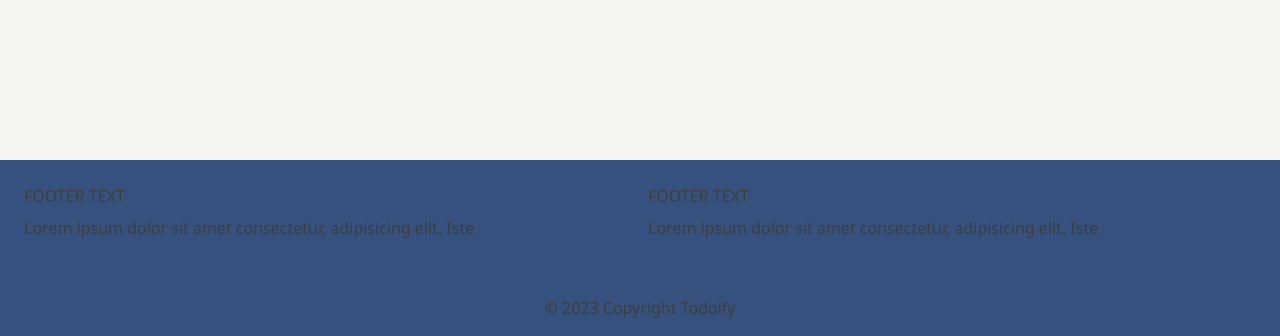
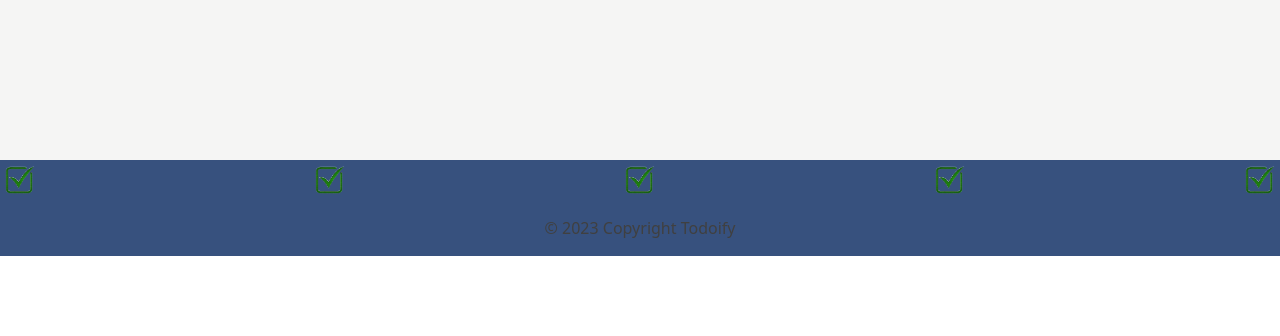
Before and after one commit to CroniX-Business/Todo-Web-App, a website: page src/html/index.html in a window 1280 px wide. Shown: the part 1344-1680 px from the top of the page. After the commit the page ends 1600 px from the top, so only its background shows below. Drawn offline with Linux system fonts and the light colour scheme.

Commit message:
Updated design

```diff
--- a/src/html/index.html
+++ b/src/html/index.html
@@ -20,6 +20,7 @@
                     <span class="self-center text-2xl font-semibold whitespace-nowrap dark:text-white">Todoify</span>
                 </a>
                 <div class="flex md:order-2">
+                    <span class="self-center text-sm font-medium whitespace-nowrap md:mr-6 mr-3 dark:text-white text-gray-900 hover:bg-gray-100 md:hover:bg-transparent md:hover:text-blue-700 md:p-0 md:dark:hover:text-blue-500 dark:hover:bg-gray-700 dark:hover:text-white md:dark:hover:bg-transparent dark:border-gray-700"><a href="signIn.html">Sign In</a></span>
                     <button type="button" class="text-white bg-blue-700 hover:bg-blue-800 focus:ring-4 focus:outline-none focus:ring-blue-300 font-medium rounded-lg text-sm px-4 py-2 text-center mr-3 md:mr-0 dark:bg-blue-600 dark:hover:bg-blue-700 dark:focus:ring-blue-800"><a href="signUp.html">Get Started</a></button>
                     <button data-collapse-toggle="navbar-sticky" type="button" class="inline-flex items-center p-2 w-10 h-10 justify-center text-sm text-gray-500 rounded-lg md:hidden hover:bg-gray-100 focus:outline-none focus:ring-2 focus:ring-gray-200 dark:text-gray-400 dark:hover:bg-gray-700 dark:focus:ring-gray-600" aria-controls="navbar-sticky" aria-expanded="false">
                         <span class="sr-only">Open main menu</span>
@@ -44,20 +45,20 @@
             </div>
         </nav>
 
-        <section id="hero" class="flex items-center mt-16">
+        <section id="hero" class="flex items-center mt-16 bg-gradient-to-r from-blue-700 to-blue-800 md:from-green-700 md:to-green-800 lg:from-pink-700 lg:to-pink-800"">
             <div class="container mx-auto">
-                <div class="flex lg:flex-row items-center lg:items-start justify-between">
+                <div class="flex flex-col lg:flex-row items-center lg:items-start justify-between">
                     <div class="lg:w-1/2 lg:order-1 lg:pl-4 flex flex-col items-center lg:items-start" data-aos="fade-up" data-aos-delay="200">
                         <h1 class="text-3xl lg:text-5xl font-bold">Welcome to SpyPorter Online</h1>
                         <h2 class="text-xl lg:text-2xl">Play Spyporter online</h2>
+                        <button type="button" class="text-white bg-blue-700 hover:bg-blue-800 focus:ring-4 focus:outline-none focus:ring-blue-300 font-medium rounded-lg text-lg px-16 py-4 text-center mr-3 md:mr-0 dark:bg-blue-600 dark:hover:bg-blue-700 dark:focus:ring-blue-800"><a href="signUp.html">Get Started</a></button>
                     </div>
-                    <div class="lg:w-1/2 lg:order-2 flex items-center justify-center" data-aos="zoom-in" data-aos-delay="200">
+                    <div class="lg:w-1/2 lg:order-2 lg:flex items-center justify-center" data-aos="zoom-in" data-aos-delay="200">
                         <img src="../../assets/img/Todoify.png" class="lg:w-full md:w-2/3 sm:w-1/2 animated" alt="">
                     </div>
                 </div>
             </div>
         </section>
-
 
         <section id="About" class="flex items-center bg-stone-100 xl:h-screen font-poppins dark:bg-gray-800 ">
             <div class="justify-center flex-1 max-w-6xl py-4 mx-auto lg:py-6 md:px-6">
@@ -100,24 +101,23 @@
         </section>
 
 
-        <footer id="Service" class="flex flex-col items-center text-center lg:text-left  text-neutral-700 dark:text-neutral-200">
-            <div class="container p-6  text-neutral-700 dark:text-neutral-200">
-                <div class="grid gap-4 lg:grid-cols-2">
-                    <div class="mb-6 md:mb-0">
-                        <h5 class="mb-2 font-medium uppercase">Footer text</h5>
+        <footer id="Service" class="flex flex-col items-center text-center lg:text-left text-neutral-700 dark:text-neutral-200">
+            <div class="container pt-5 text-neutral-700 dark:text-neutral-200">
+                <div id="icons" class="flex justify-between gap-2">
+                    <!-- Logo 1 -->
+                    <img src="../../assets/img/Todoify.png" alt="Donor Logo 1" class="h-10 w-10 object-contain">
 
-                        <p class="mb-4">
-                            Lorem ipsum dolor sit amet consectetur, adipisicing elit. Iste
-                        </p>
-                    </div>
+                    <!-- Logo 2 -->
+                    <img src="../../assets/img/Todoify.png" alt="Donor Logo 2" class="h-10 w-10 object-contain">
 
-                    <div class="mb-1 md:mb-0">
-                        <h5 class="mb-2 font-medium uppercase">Footer text</h5>
+                    <!-- Logo 3 -->
+                    <img src="../../assets/img/Todoify.png" alt="Donor Logo 3" class="h-10 w-10 object-contain">
 
-                        <p class="mb-4">
-                            Lorem ipsum dolor sit amet consectetur, adipisicing elit. Iste
-                        </p>
-                    </div>
+                    <!-- Logo 4 -->
+                    <img src="../../assets/img/Todoify.png" alt="Donor Logo 4" class="h-10 w-10 object-contain">
+
+                    <!-- Logo 5 -->
+                    <img src="../../assets/img/Todoify.png" alt="Donor Logo 5" class="h-10 w-10 object-contain">
                 </div>
             </div>
 
@@ -126,5 +126,7 @@
             </div>
         </footer>
 
+
+
     </body>
 </html>
```
